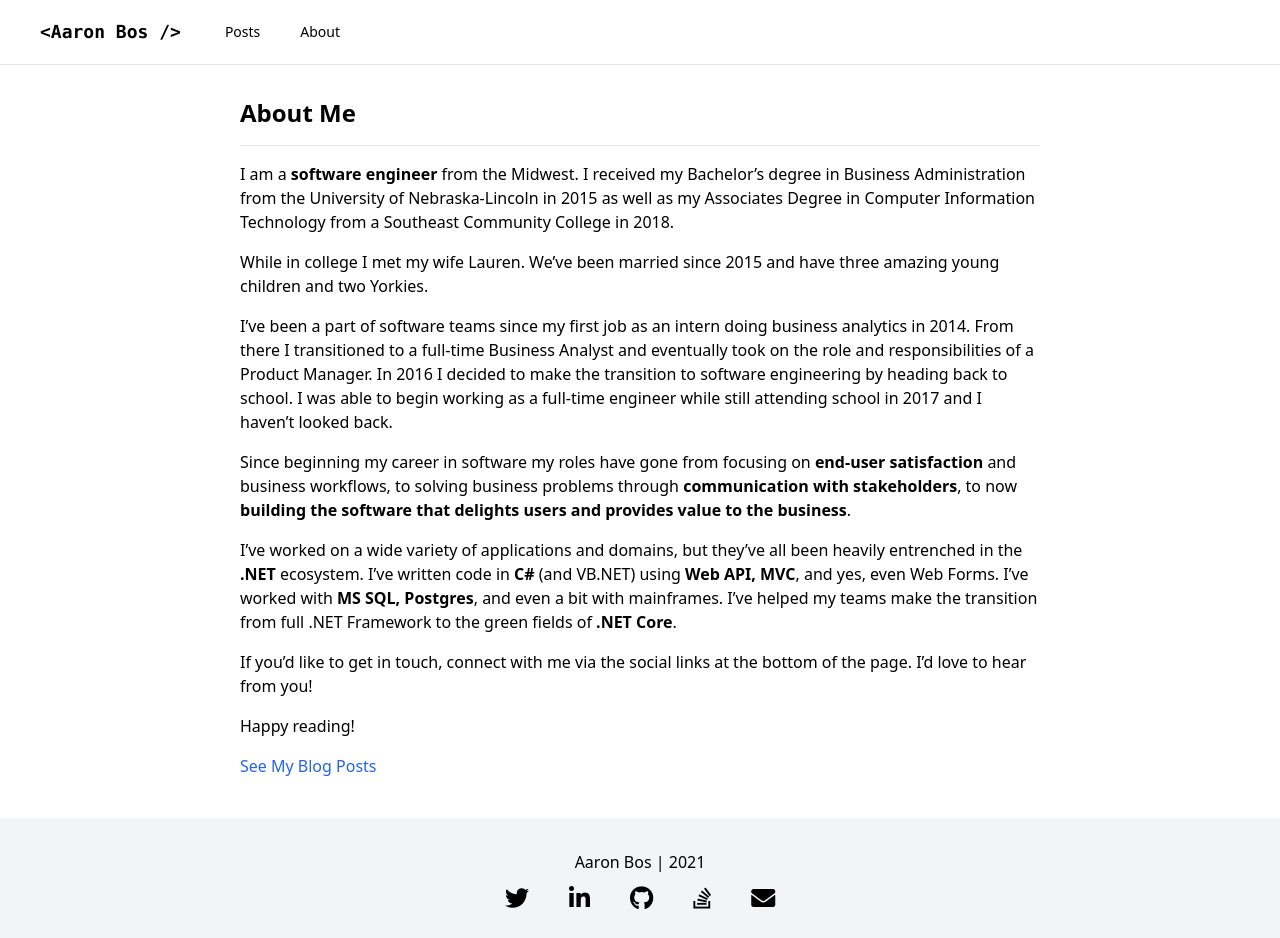
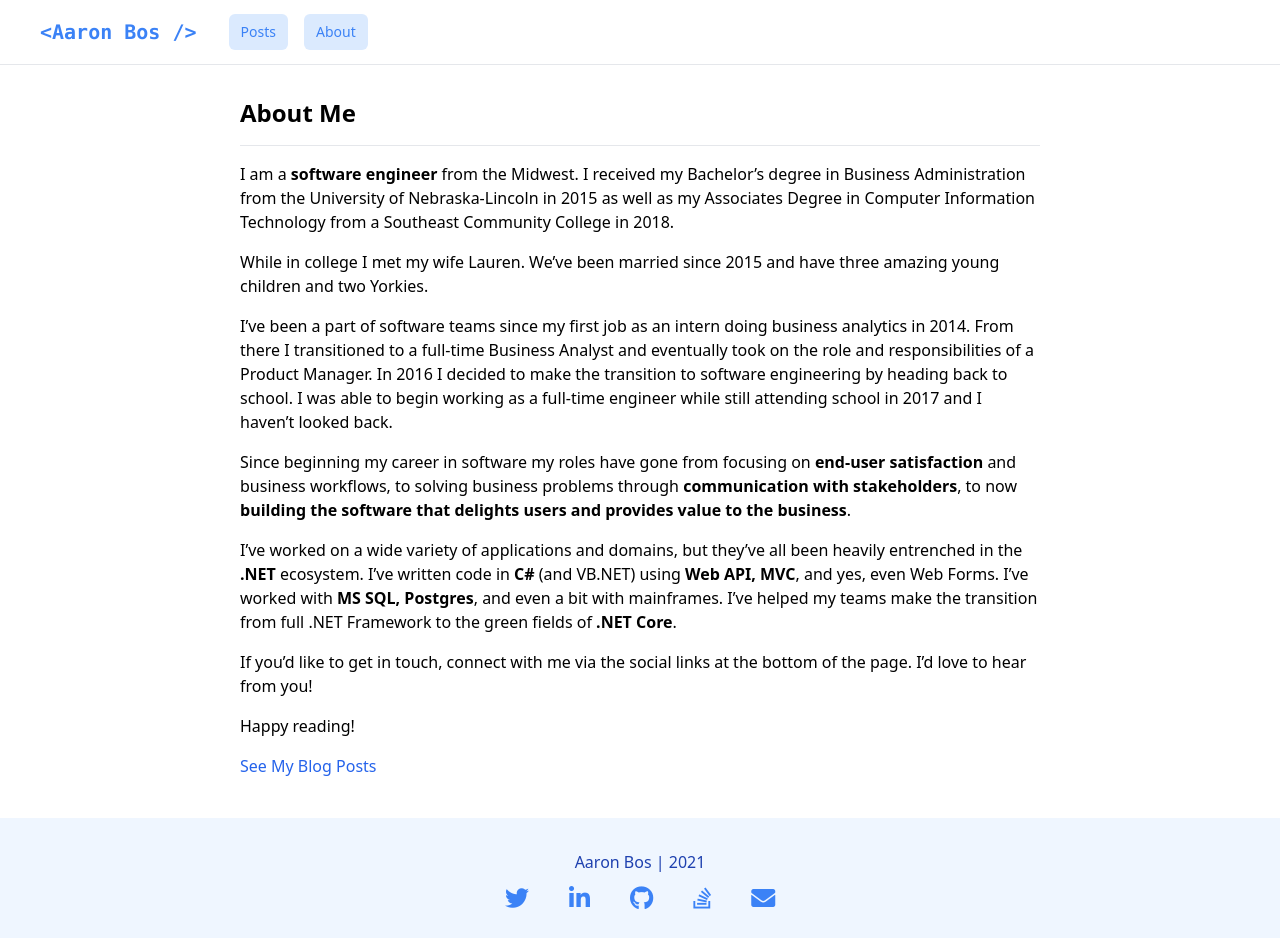
Before and after one commit to aaronmbos/personal-site, a Next.js app in the folder src/: page /about in a window 1280 px wide. Built offline with nearby package versions, Linux system fonts and the light colour scheme; what @tailwindcss/typography would draw is missing.

Commit message:
clean up prior to initial deployment 🚀

```diff
--- a/src/components/footer.js
+++ b/src/components/footer.js
@@ -1,11 +1,11 @@
 export default function Footer({ socialLinks }) {
   return (
-    <footer id="footer" className="p-6 text-center bg-gray-100">
+    <footer id="footer" className="text-blue-800 p-6 text-center bg-blue-50">
       <p className="my-2">Aaron Bos | {new Date().getFullYear()}</p>
       <p>
         {socialLinks.map((icon) => {
           return (
-            <a key={icon.url} className="hover:text-gray-500 m-3 text-2xl md:m-5" href={icon.url} target="_blank">
+            <a key={icon.url} className="text-blue-500 hover:text-blue-700 m-3 text-2xl md:m-5" href={icon.url} target="_blank">
               <i className={icon.iconClass}></i>
             </a>
           );
--- a/src/components/nav.js
+++ b/src/components/nav.js
@@ -25,7 +25,7 @@ export default function Nav({ navLinks }) {
                 Menu open: "hidden", Menu closed: "block"
               --> */}
               <svg id="iconClosed" className="block h-6 w-6" xmlns="http://www.w3.org/2000/svg" fill="black" viewBox="0 0 24 24" stroke="black" aria-hidden="true">
-                <path strokeLineCap="round" strokeLineJoine="round" stroke-width="2" d="M4 6h16M4 12h16M4 18h16" />
+                <path strokeLinecap="round" strokeLinejoin="round" stroke-width="2" d="M4 6h16M4 12h16M4 18h16" />
               </svg>
               {/* <!-- Icon when menu is open. -->
               <!--
@@ -34,25 +34,24 @@ export default function Nav({ navLinks }) {
                 Menu open: "block", Menu closed: "hidden"
               --> */}
               <svg id="iconOpen" className="hidden h-6 w-6" xmlns="http://www.w3.org/2000/svg" fill="black" viewBox="0 0 24 24" stroke="black" aria-hidden="true">
-                <path stroke-linecap="round" stroke-linejoin="round" stroke-width="2" d="M6 18L18 6M6 6l12 12" />
+                <path strokeLinecap="round" strokeLinejoin="round" stroke-width="2" d="M6 18L18 6M6 6l12 12" />
               </svg>
             </button>
           </div>
           <div className="flex-1 flex items-center justify-center sm:items-stretch sm:justify-start">
             <div className="flex-shrink-0 flex items-center">
               <Link href="/">
-                <a className="hover:text-gray-600 cursor-pointer text-lg font-mono font-semibold flex items-center flex-none px-2">
+                <a className="hover:text-blue-700 text-blue-500 cursor-pointer text-xl font-mono font-semibold flex items-center flex-none px-2">
                   &lt;Aaron Bos &#47;&gt;
                 </a>
               </Link>
             </div>
             <div className="hidden sm:block sm:ml-6">
               <div className="flex space-x-4">
-                {/* <!-- Current: "bg-gray-900 text-white", Default: "text-gray-300 hover:bg-gray-700 hover:text-white" --> */}
                 {navLinks.map((link) => {
                   return (
                     <Link key={link.route} href={link.route}>
-                      <a className="hover:text-gray-600 px-3 py-2 rounded-md text-sm font-medium">
+                      <a className="bg-blue-100 text-blue-500 hover:text-blue-700 px-3 py-2 rounded-md text-sm font-medium">
                         {link.text}
                       </a>
                     </Link>
@@ -63,17 +62,12 @@ export default function Nav({ navLinks }) {
           </div>
         </div>
       </div>
-      {/* <!--
-        Mobile menu, toggle classes based on menu state.
-
-        Menu open: "block", Menu closed: "hidden"
-      --> */}
       <div id="mobileMenu" className="hidden sm:hidden">
         <div className="px-2 pt-2 pb-3 space-y-1">
           {navLinks.map((link) => {
             return (
               <Link key={link.route} href={link.route}>
-                <a className="hover:bg-gray-50 hover:text-gray-600 block px-3 py-2 rounded-md text-base font-medium">
+                <a className="hover:bg-blue-100 text-blue-500 hover:text-blue-700 block px-3 py-2 rounded-md text-base font-medium">
                   {link.text}
                 </a>
               </Link>
--- a/src/components/post-body.js
+++ b/src/components/post-body.js
@@ -1,6 +1,6 @@
 export default function PostBody({ content }) {
   return (
-    <article className="mt-6" dangerouslySetInnerHTML={{ __html: content }}>
+    <article className="prose mt-6" dangerouslySetInnerHTML={{ __html: content }}>
     </article>
   );
 }
--- a/src/components/post-preview.js
+++ b/src/components/post-preview.js
@@ -1,11 +1,11 @@
 import TagHolder from './tag-holder';
 import Link from 'next/link';
 
-export default function PostPreview({ url_id, title, description, date, metadata }) {
+export default function PostPreview({ slug, title, description, date, metadata }) {
   return (
     <>
       <div className="py-6 px-3">
-        <Link href={`/posts/${url_id}`}>
+        <Link href={`/posts/${slug}`}>
           <a className="text-blue-600 cursor-pointer hover:underline font-semibold text-lg">{title}</a>
         </Link>
         <div className="my-2 italic text-gray-600">{description}</div>
--- a/src/components/tag.js
+++ b/src/components/tag.js
@@ -1,6 +1,6 @@
 export default function Tag({ tag }) {
   return (
-    <div className="inline-block mx-1 py-0.5 px-1.5 rounded-md text-white bg-purple-600 text-sm">
+    <div className="inline-block mx-1 py-0.5 px-1.5 rounded-md text-white bg-blue-800 text-sm">
       {`#${tag}`}
     </div>
   )
--- a/src/lib/posts.js
+++ b/src/lib/posts.js
@@ -18,7 +18,7 @@ export async function getAllPosts() {
 
 export async function getPostByUrlId(urlId) {
   const posts = await getAllPosts();
-  const post = posts.find((post) => post.url_id === urlId);
+  const post = posts.find((post) => post.slug === urlId);
 
   return {
     ...post
```
